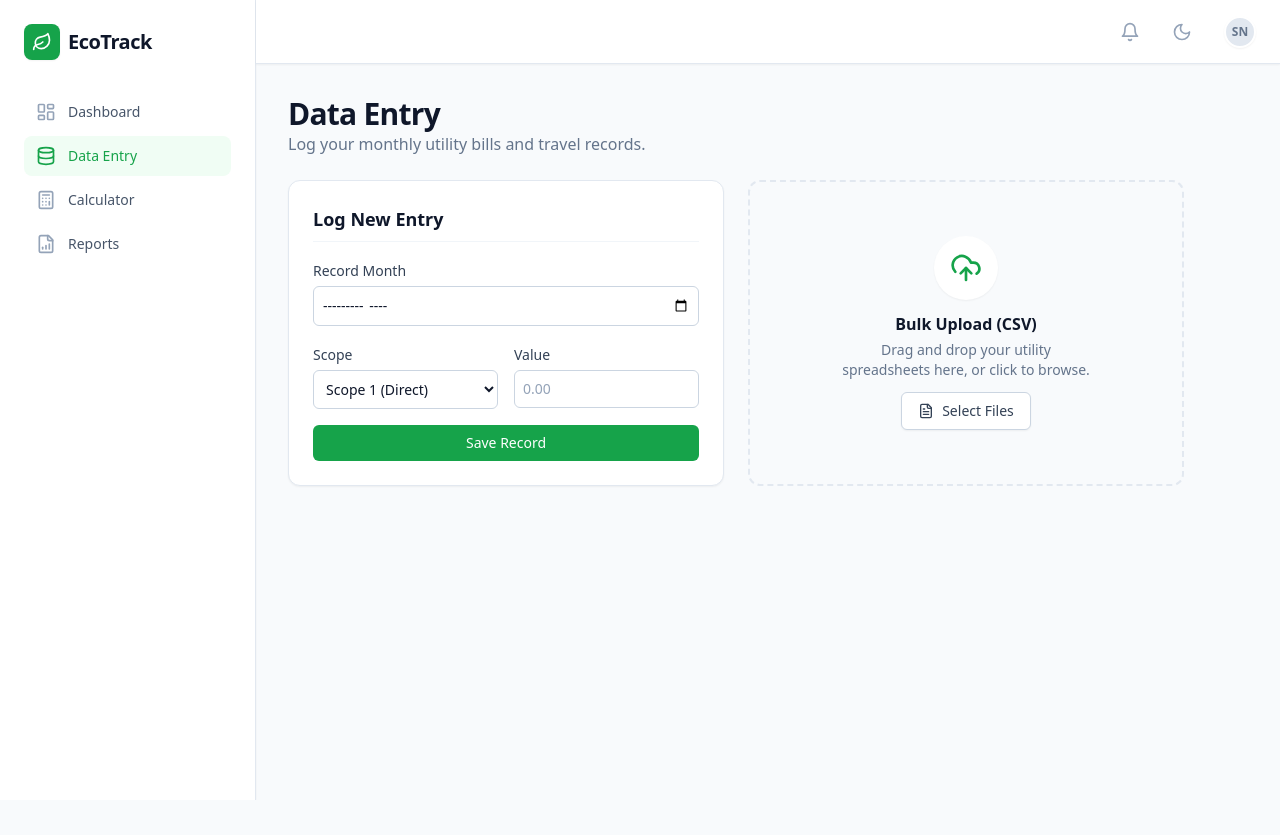
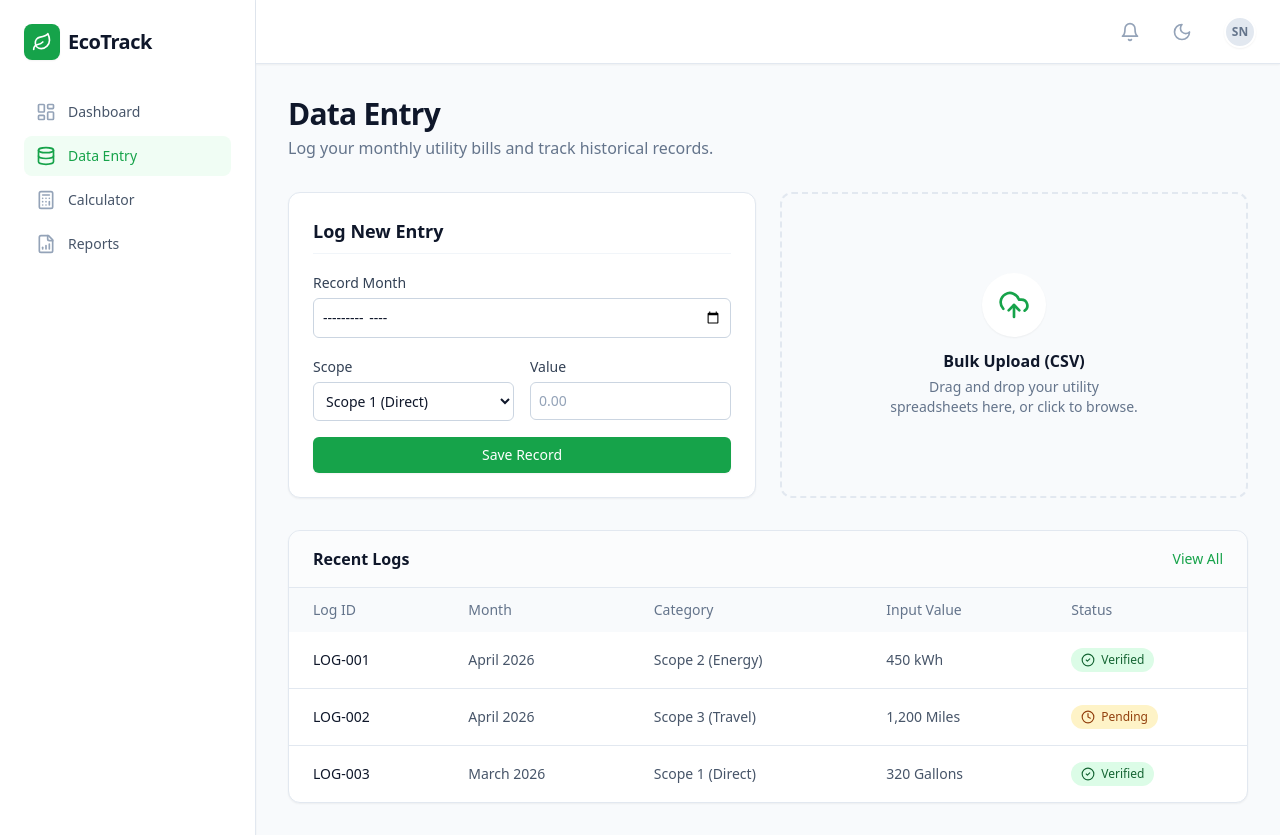
Before and after one commit to Naruto7H/EGSTRACKER, a Next.js app: page /data-entry in a window 1280 px wide. Before the commit the page ends 800 px from the top, so only its background shows below. Built offline with nearby package versions, Linux system fonts and the light colour scheme.

Commit message:
Enhance DataEntryPage with new icons and layout

```diff
--- a/src/app/(dashboard)/data-entry/page.tsx
+++ b/src/app/(dashboard)/data-entry/page.tsx
@@ -1,13 +1,20 @@
-import { UploadCloud, FileText } from "lucide-react";
+import { UploadCloud, FileText, CheckCircle2, Clock } from "lucide-react";
+
+const recentLogs = [
+  { id: "LOG-001", month: "April 2026", scope: "Scope 2 (Energy)", value: "450 kWh", status: "Verified" },
+  { id: "LOG-002", month: "April 2026", scope: "Scope 3 (Travel)", value: "1,200 Miles", status: "Pending" },
+  { id: "LOG-003", month: "March 2026", scope: "Scope 1 (Direct)", value: "320 Gallons", status: "Verified" },
+];
 
 export default function DataEntryPage() {
   return (
-    <div className="max-w-4xl space-y-6 animate-in fade-in duration-500">
+    <div className="max-w-5xl space-y-8 animate-in fade-in duration-500">
       <header>
         <h2 className="text-3xl font-bold tracking-tight text-slate-900 dark:text-slate-50">Data Entry</h2>
-        <p className="text-slate-500 dark:text-slate-400">Log your monthly utility bills and travel records.</p>
+        <p className="text-slate-500 dark:text-slate-400 mt-1">Log your monthly utility bills and track historical records.</p>
       </header>
 
+      {/* Top Section: Forms */}
       <div className="grid gap-6 md:grid-cols-2">
         {/* Manual Entry Form */}
         <div className="rounded-xl border border-slate-200 dark:border-slate-800 bg-white dark:bg-slate-900 p-6 shadow-sm transition-colors">
@@ -27,7 +34,7 @@ export default function DataEntryPage() {
                 <select className="mt-1 w-full rounded-md border border-slate-300 dark:border-slate-700 bg-transparent p-2 text-sm text-slate-900 dark:text-slate-100 focus:border-primary focus:outline-none focus:ring-1 focus:ring-primary transition-colors">
                   <option className="dark:bg-slate-900">Scope 1 (Direct)</option>
                   <option className="dark:bg-slate-900">Scope 2 (Energy)</option>
-                  <option className="dark:bg-slate-900">Scope 3 (Value Chain)</option>
+                  <option className="dark:bg-slate-900">Scope 3 (Travel)</option>
                 </select>
               </div>
               <div>
@@ -40,15 +47,15 @@ export default function DataEntryPage() {
               </div>
             </div>
 
-            <button type="button" className="w-full rounded-md bg-primary py-2 text-sm font-medium text-white hover:bg-green-700 transition-colors">
+            <button type="button" className="w-full rounded-md bg-primary py-2 text-sm font-medium text-white hover:bg-green-700 transition-colors shadow-sm">
               Save Record
             </button>
           </form>
         </div>
 
         {/* Bulk Upload Area */}
-        <div className="rounded-xl border-2 border-dashed border-slate-200 dark:border-slate-700 bg-slate-50 dark:bg-slate-900/50 p-6 flex flex-col items-center justify-center text-center space-y-3 transition-colors hover:border-primary dark:hover:border-primary">
-          <div className="rounded-full bg-white dark:bg-slate-800 p-4 shadow-sm">
+        <div className="rounded-xl border-2 border-dashed border-slate-200 dark:border-slate-700 bg-slate-50 dark:bg-slate-900/50 p-6 flex flex-col items-center justify-center text-center space-y-3 transition-colors hover:border-primary dark:hover:border-primary cursor-pointer group">
+          <div className="rounded-full bg-white dark:bg-slate-800 p-4 shadow-sm group-hover:scale-105 transition-transform">
             <UploadCloud className="h-8 w-8 text-primary" />
           </div>
           <div>
@@ -57,10 +64,47 @@ export default function DataEntryPage() {
               Drag and drop your utility spreadsheets here, or click to browse.
             </p>
           </div>
-          <button className="mt-2 rounded-md border border-slate-300 dark:border-slate-600 bg-white dark:bg-slate-800 px-4 py-2 text-sm font-medium text-slate-700 dark:text-slate-200 hover:bg-slate-50 dark:hover:bg-slate-700 transition-colors flex items-center gap-2 shadow-sm">
-            <FileText className="h-4 w-4" />
-            Select Files
-          </button>
+        </div>
+      </div>
+
+      {/* Bottom Section: Data Table */}
+      <div className="rounded-xl border border-slate-200 dark:border-slate-800 bg-white dark:bg-slate-900 overflow-hidden shadow-sm transition-colors">
+        <div className="px-6 py-4 border-b border-slate-200 dark:border-slate-800 flex justify-between items-center bg-slate-50/50 dark:bg-slate-900/50">
+          <h3 className="font-semibold text-slate-900 dark:text-slate-100">Recent Logs</h3>
+          <button className="text-sm text-primary font-medium hover:underline">View All</button>
+        </div>
+        <div className="overflow-x-auto">
+          <table className="w-full text-left text-sm whitespace-nowrap">
+            <thead className="bg-slate-50 dark:bg-slate-950/50 text-slate-500 dark:text-slate-400">
+              <tr>
+                <th className="px-6 py-3 font-medium">Log ID</th>
+                <th className="px-6 py-3 font-medium">Month</th>
+                <th className="px-6 py-3 font-medium">Category</th>
+                <th className="px-6 py-3 font-medium">Input Value</th>
+                <th className="px-6 py-3 font-medium">Status</th>
+              </tr>
+            </thead>
+            <tbody className="divide-y divide-slate-200 dark:divide-slate-800">
+              {recentLogs.map((log) => (
+                <tr key={log.id} className="hover:bg-slate-50 dark:hover:bg-slate-800/50 transition-colors">
+                  <td className="px-6 py-4 font-medium text-slate-900 dark:text-slate-100">{log.id}</td>
+                  <td className="px-6 py-4 text-slate-600 dark:text-slate-300">{log.month}</td>
+                  <td className="px-6 py-4 text-slate-600 dark:text-slate-300">{log.scope}</td>
+                  <td className="px-6 py-4 text-slate-600 dark:text-slate-300">{log.value}</td>
+                  <td className="px-6 py-4">
+                    <span className={`inline-flex items-center gap-1.5 px-2.5 py-1 rounded-full text-xs font-medium ${
+                      log.status === 'Verified'
+                        ? 'bg-green-100 text-green-800 dark:bg-green-900/30 dark:text-green-400'
+                        : 'bg-amber-100 text-amber-800 dark:bg-amber-900/30 dark:text-amber-400'
+                    }`}>
+                      {log.status === 'Verified' ? <CheckCircle2 className="h-3.5 w-3.5" /> : <Clock className="h-3.5 w-3.5" />}
+                      {log.status}
+                    </span>
+                  </td>
+                </tr>
+              ))}
+            </tbody>
+          </table>
         </div>
       </div>
     </div>
```
